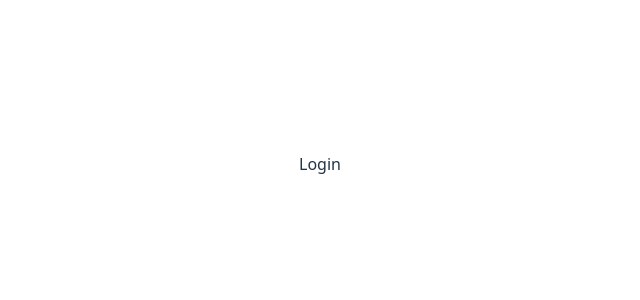
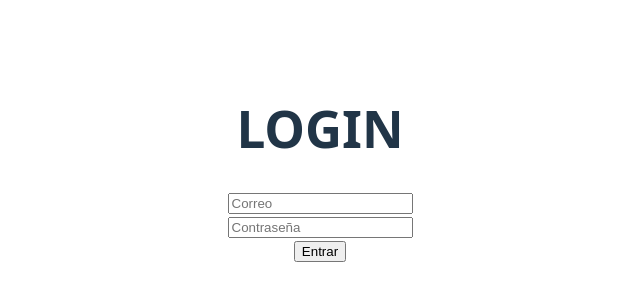
Before and after one commit to ldcantillom/sgpm-frontend, a React (Vite) app: page / in a window 1280 px wide. Shown: the part 236-536 px from the top of the page, without its empty margins (320-960 px from the left). Built offline with nearby package versions, Linux system fonts and the light colour scheme.

Commit message:
[ADD] Login fetch - successful login.

```diff
--- a/src/pages/Login.jsx
+++ b/src/pages/Login.jsx
@@ -1,9 +1,68 @@
-import React from 'react'
+import React, { useState } from 'react';
+import '../styles/login.css';
+import { useNavigate } from 'react-router-dom';
 
 const Login = () => {
+  const [username, setUsername] = useState('');
+  const [password, setPassword] = useState('');
+  const [error, setError] = useState(null);
+  const navigate = useNavigate();
+
+  const handleSubmit = async (e) => {
+    e.preventDefault();
+
+    try {
+      const response = await fetch('http://localhost:8080/api/v1/auth/login', {
+        method: 'POST',
+        headers: { 'Content-Type': 'application/json' },
+        body: JSON.stringify({ username, password }),
+      });
+
+      if (!response.ok) {
+        throw new Error('Credenciales inválidas');
+      }
+
+      const data = await response.json();
+      const { token, tipo, username: usernameFromToken, roles } = data;
+
+      sessionStorage.setItem("token", token);
+      sessionStorage.setItem("username", usernameFromToken);
+      sessionStorage.setItem("roles", JSON.stringify(roles));
+
+      console.log('Login exitoso:', data);
+
+      navigate("/dashboard");
+    } catch (err) {
+      console.error(err);
+      setError(err.message);
+    }
+  };
+
   return (
-    <div>Login</div>
-  )
-}
+    <>
+      <form onSubmit={handleSubmit}>
+        <h1>LOGIN</h1>
+        <input
+          type="text"
+          name="email"
+          id="login-email"
+          value={username}
+          onChange={(e) => setUsername(e.target.value)}
+          placeholder="Correo"
+        />
+        <input
+          type="password"
+          name="password"
+          id="login-password"
+          value={password}
+          onChange={(e) => setPassword(e.target.value)}
+          placeholder="Contraseña"
+        />
+        <input type="submit" value="Entrar" />
+        {error && <p className="error">{error}</p>}
+      </form>
+    </>
+  );
+};
 
-export default Login
+export default Login;
--- /dev/null
+++ b/src/styles/login.css
@@ -0,0 +1,3 @@
+form {
+    width: 200px;
+}
```
